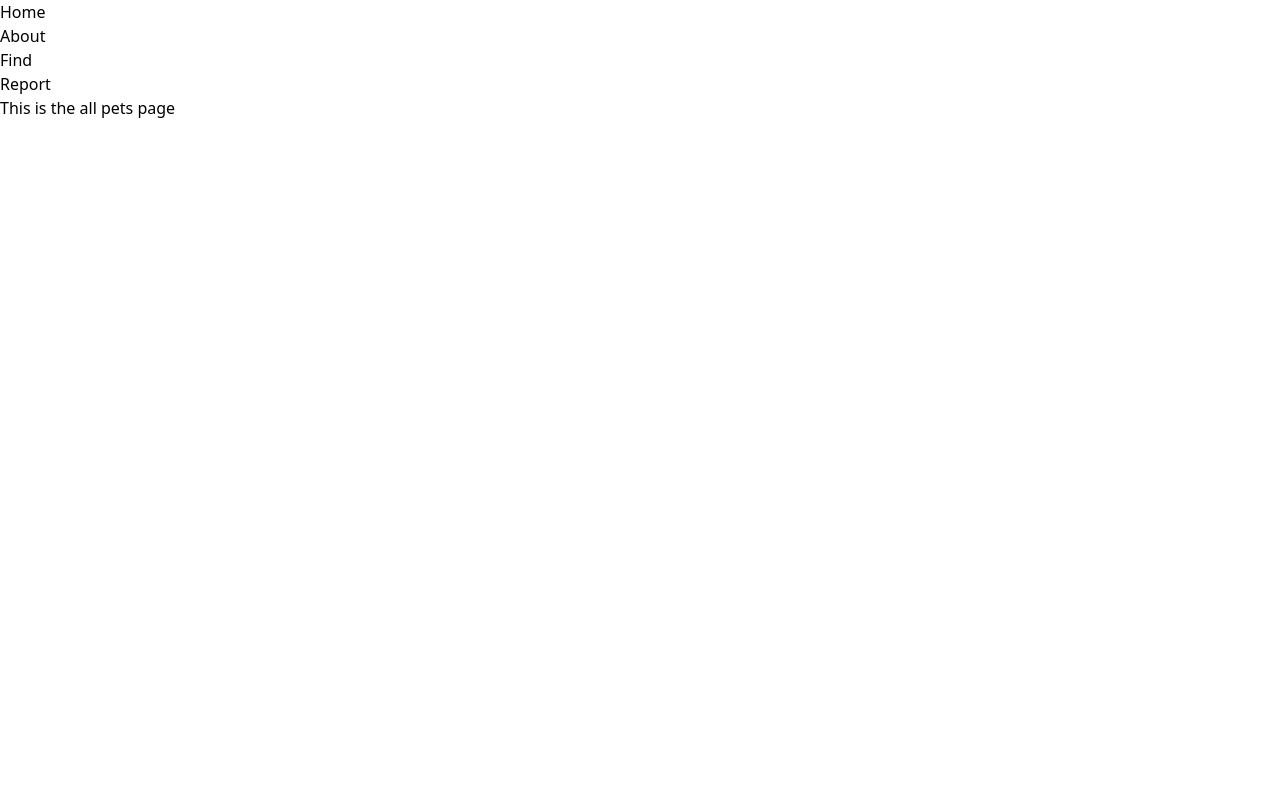
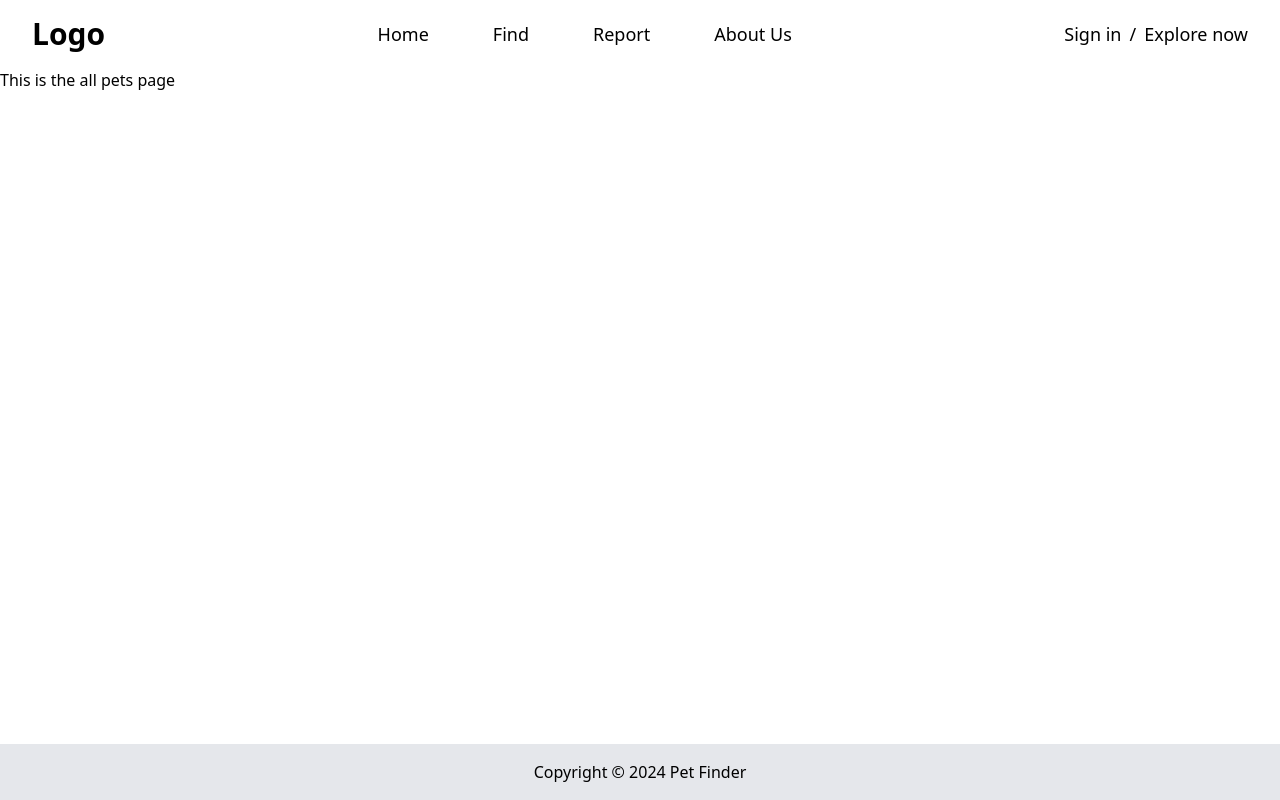
Before and after one commit to akdevv/pet-finder, a React (Vite) app: page /pets in a window 1280 px wide. Built offline with nearby package versions, Linux system fonts and the light colour scheme.

Commit message:
add footer

```diff
--- a/src/App.jsx
+++ b/src/App.jsx
@@ -1,15 +1,12 @@
-import Navbar from "./components/Navbar";
-// import Header from "./components/Header";
-
 import router from "./routes/Router";
+import Footer from "./components/Footer";
 import { RouterProvider } from "react-router-dom";
 
 function App() {
 	return (
 		<>
-			{/* <Navbar /> */}
 			<RouterProvider router={router} />
-			{/* <Header /> */}
+			<Footer />
 		</>
 	);
 }
--- /dev/null
+++ b/src/components/Footer.jsx
@@ -0,0 +1,8 @@
+function Footer() {
+	return (
+		<footer className="fixed bottom-0 w-full text-center bg-gray-200 text-black p-4">
+			Copyright &copy; {new Date().getFullYear()} Pet Finder
+		</footer>
+	);
+}
+export default Footer;
--- a/src/components/Navbar.jsx
+++ b/src/components/Navbar.jsx
@@ -1,102 +1,78 @@
-// import { useState } from "react";
-// import { RxHamburgerMenu } from "react-icons/rx";
-// import { AiOutlineClose } from "react-icons/ai";
-
-// function Navbar() {
-// 	const [isMenuOpen, setIsMenuOpen] = useState(false);
-// 	const navLinks = [
-// 		{ href: "#home", label: "Home" },
-// 		{ href: "#find", label: "Find" },
-// 		{ href: "#report", label: "Report" },
-// 		{ href: "#about-us", label: "About Us" },
-// 	];
-// 	return (
-// 		<>
-// 			<header className="sm:px-8 px-4 py-4 z-10 w-full">
-// 				<nav className="flex justify-between items-center max-container">
-// 					<a href="/" className="text-3xl font-bold">
-// 						Logo
-// 					</a>
-// 					<ul className="flex-1 flex justify-center items-center gap-16 max-lg:hidden">
-// 						{navLinks.map((item) => (
-// 							<li key={item.label}>
-// 								<a
-// 									href={item.href}
-// 									className="font-montserrat leading-normal text-lg text-slate-gray"
-// 								>
-// 									{item.label}
-// 								</a>
-// 							</li>
-// 						))}
-// 					</ul>
-// 					<div className="flex gap-2 text-lg leading-normal font-medium font-montserrat max-lg:hidden wide:mr-24">
-// 						<a href="/">Sign in</a>
-// 						<span>/</span>
-// 						<a href="/">Explore now</a>
-// 					</div>
-// 					<div
-// 						className="hidden max-lg:block cursor-pointer"
-// 						onClick={() => {
-// 							setIsMenuOpen(!isMenuOpen);
-// 						}}
-// 					>
-// 						<RxHamburgerMenu className="text-4xl" />
-// 					</div>
-// 				</nav>
-// 			</header>
-// 			{isMenuOpen && (
-// 				<div>
-// 					<nav className="fixed top-0 right-0 left-0 bottom-0 lg:bottom-auto bg-slate-100  ">
-// 						<div
-// 							className="hidden max-lg:block fixed right-0  px-8 py-4 cursor-pointer"
-// 							onClick={() => {
-// 								setIsMenuOpen(!isMenuOpen);
-// 							}}
-// 						>
-// 							<AiOutlineClose className="text-4xl" />
-// 						</div>
-// 						<ul className=" lg:hidden flex flex-col items-center justify-center h-full ">
-// 							{navLinks.map((item) => (
-// 								<li key={item.label}>
-// 									<a
-// 										href={item.href}
-// 										className="font-montserrat leading-normal text-lg text-slate-gray"
-// 									>
-// 										{item.label}
-// 									</a>
-// 								</li>
-// 							))}
-// 						</ul>
-// 					</nav>
-// 				</div>
-// 			)}
-// 		</>
-// 	);
-// }
-// export default Navbar;
-
+import { useState } from "react";
+import { AiOutlineClose } from "react-icons/ai";
+import { RxHamburgerMenu } from "react-icons/rx";
 import { Link, Outlet } from "react-router-dom";
 
 function Navbar() {
+	const [isMenuOpen, setIsMenuOpen] = useState(false);
+	const navLinks = [
+		{ to: "/", label: "Home" },
+		{ to: "/pets", label: "Find" },
+		{ to: "/pets/new", label: "Report" },
+		{ to: "/about", label: "About Us" },
+	];
 	return (
 		<>
-			<ul>
-				<li>
-					<Link to={"/"}>Home</Link>
-				</li>
-				<li>
-					<Link to={"/about"}>About</Link>
-				</li>
-				<li>
-					<Link to={"/pets"}>Find</Link>
-				</li>
-				<li>
-					<Link to={"/pets/new"}>Report</Link>
-				</li>
-			</ul>
+			<header className="sm:px-8 px-4 py-4 z-10 w-full">
+				<nav className="flex justify-between items-center max-container">
+					<Link to="/" className="text-3xl font-bold">
+						Logo
+					</Link>
+					<ul className="flex-1 flex justify-center items-center gap-16 max-lg:hidden">
+						{navLinks.map((item) => (
+							<li key={item.label}>
+								<Link
+									to={item.to}
+									className="font-montserrat leading-normal text-lg text-slate-gray"
+								>
+									{item.label}
+								</Link>
+							</li>
+						))}
+					</ul>
+					<div className="flex gap-2 text-lg leading-normal font-medium font-montserrat max-lg:hidden wide:mr-24">
+						<Link to="/">Sign in</Link>
+						<span>/</span>
+						<Link to="/">Explore now</Link>
+					</div>
+					<div
+						className="hidden max-lg:block cursor-pointer"
+						onClick={() => {
+							setIsMenuOpen(!isMenuOpen);
+						}}
+					>
+						<RxHamburgerMenu className="text-4xl" />
+					</div>
+				</nav>
+			</header>
+			{isMenuOpen && (
+				<div>
+					<nav className="fixed top-0 right-0 left-0 bottom-0 lg:bottom-auto bg-slate-100  ">
+						<div
+							className="hidden max-lg:block fixed right-0  px-8 py-4 cursor-pointer"
+							onClick={() => {
+								setIsMenuOpen(!isMenuOpen);
+							}}
+						>
+							<AiOutlineClose className="text-4xl" />
+						</div>
+						<ul className=" lg:hidden flex flex-col items-center justify-center h-full ">
+							{navLinks.map((item) => (
+								<li key={item.label}>
+									<Link
+										to={item.to}
+										className="font-montserrat leading-normal text-lg text-slate-gray"
+									>
+										{item.label}
+									</Link>
+								</li>
+							))}
+						</ul>
+					</nav>
+				</div>
+			)}
 			<Outlet />
 		</>
 	);
 }
-
 export default Navbar;
```
Also changed, not shown: 1 other file (tests, documents, lock files or other folders).
